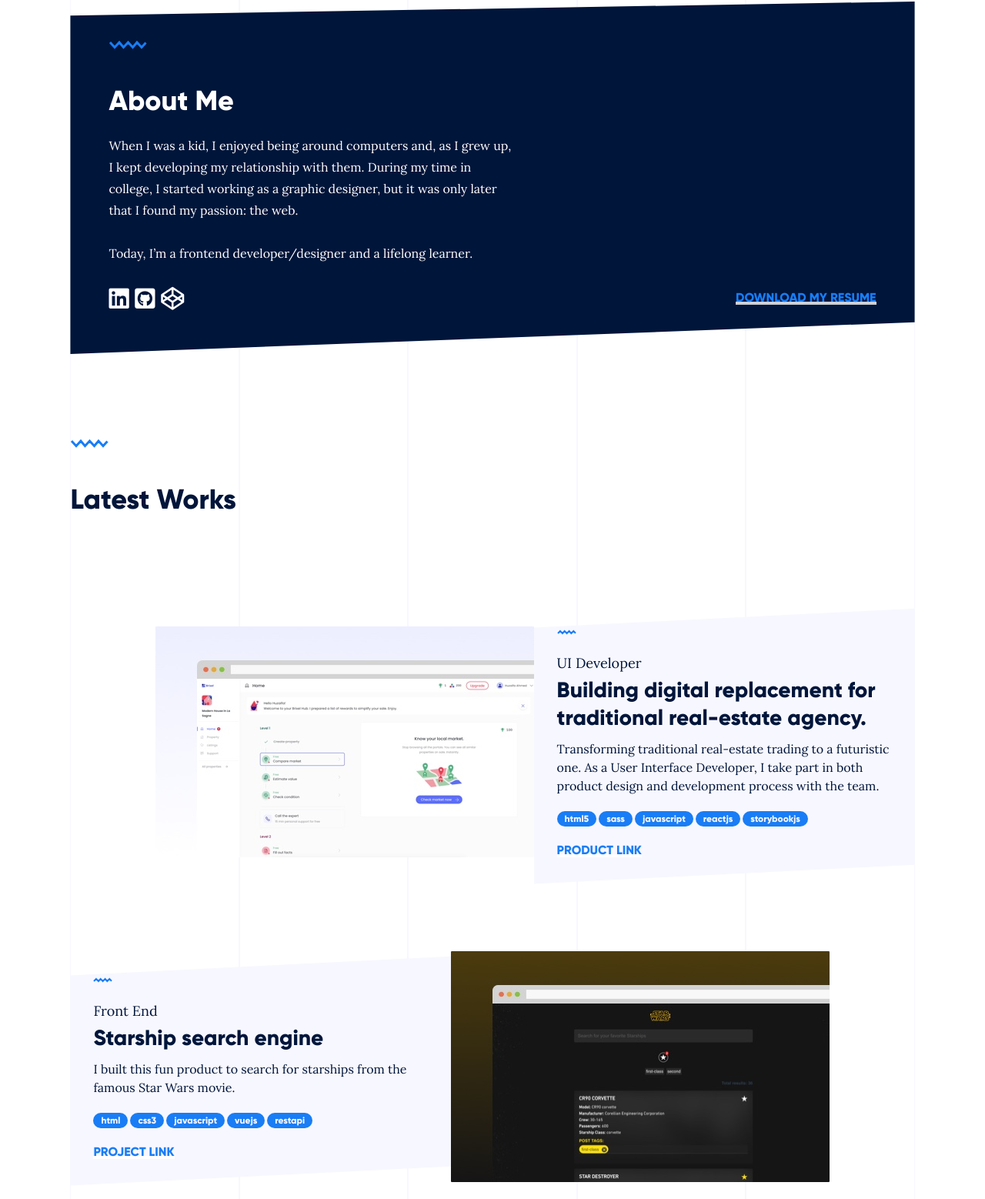
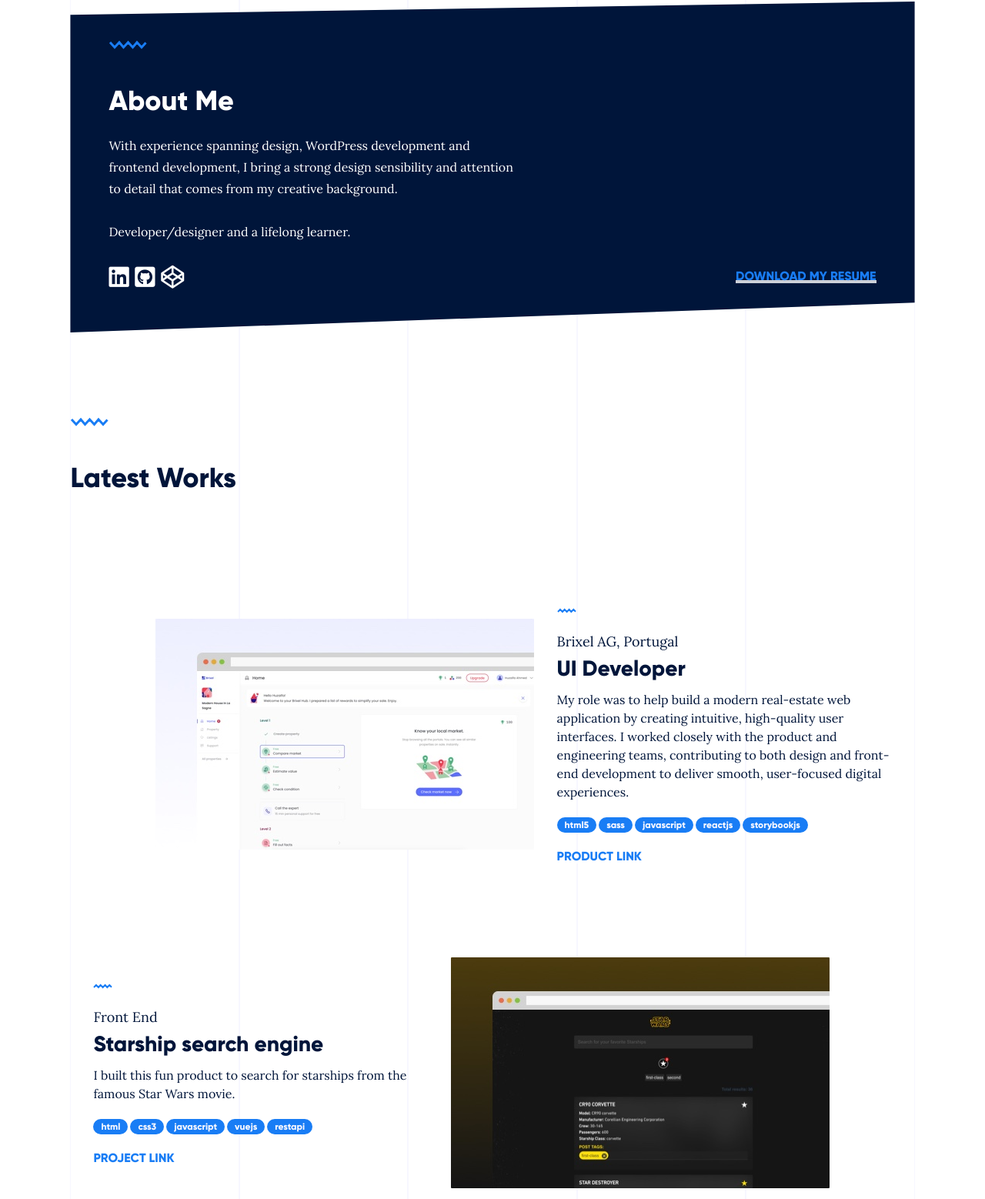
Before and after one commit to zaifajs/huzaifa.me, a website: page src/index.html in a window 1280 px wide. Shown: the part 848-2406 px from the top of the page at 77% size. Drawn offline with nearby package versions, Linux system fonts and the light colour scheme; files that its build step writes are made by us from their sources; a script that the page names is missing; files whose address does not match are found by name.

Commit message:
updated brixel work

```diff
--- a/src/index.html
+++ b/src/index.html
@@ -108,10 +108,8 @@
 			<img class="Divider--Big" src="img/divider-big.svg" alt="">
 			<h2> About Me</h2>
 			<p>
-				When I was a kid, I enjoyed being around computers and, as I grew up, I kept developing my
-				relationship with them. During my time in college, I started working as a graphic designer, but it
-				was only later that I found my passion: the web. <br><br>
-				Today, I’m a frontend developer/designer and a lifelong learner.
+				With experience spanning design, WordPress development and frontend development, I bring a strong design sensibility and attention to detail that comes from my creative background. <br><br>
+				Developer/designer and a lifelong learner.
 			</p>
 			<div class="Intro__Links">
 
@@ -137,10 +135,6 @@
 			</div>
 		</section>
 
-		<!-- Hire Me-->
-		<!-- <section class="HireMe">
-			<h3>I'm available for full time position. Interested? Shoot me an <a href="mailto:huzaifa.me">email</a></h3>
-		</section> -->
 		<!-- Work Section -->
 
 		<section class="Work" id="work">
@@ -155,17 +149,15 @@
 						<div class="Work__WorkMeta">
 							<img class="Divider--Small" src="img/divider-small.svg" alt="">
 
-							<p class="Work__WorkMeta__SubTitle">UI Developer</p>
-							<h3> Building digital replacement for traditional real-estate agency. </h3>
+							<p class="Work__WorkMeta__SubTitle">Brixel AG, Portugal</p>
+							<h3> UI Developer </h3>
 							<p class="Work__WorkMeta__Details">
-								Transforming traditional real-estate trading to a futuristic one.
-								As a User Interface Developer, I take part in both product design and development process with the team.
-							</p>
+								My role was to help build a modern real-estate web application by creating intuitive, high-quality user interfaces. I worked closely with the product and engineering teams, contributing to both design and front-end development to deliver smooth, user-focused digital experiences.							</p>
 							<p class="Work__WorkMeta__Tag">
 								<span>HTML5</span><span>SASS</span><span>JavaScript</span><span>ReactJS</span><span>StorybookJs</span>
 							</p>
 
-							<a href="https://hub.brixel.io/packageFlow/getStarted/propertyType" target="_blank" class="btn--Link">
+							<a href="https://hub.brixel.io/packageFlow/brixel_zurich" target="_blank" class="btn--Link">
 								<span>Product Link</span>
 							</a>
 						</div>
@@ -274,8 +266,9 @@
 			</div>
 			<div class="SectionContent">
 				<!-- SnapWidget -->
-        <script src="https://snapwidget.com/js/snapwidget.js"></script>
-        <iframe src="https://snapwidget.com/embed/847894" class="snapwidget-widget" allowtransparency="true" frameborder="0" scrolling="no" style="border:none; overflow:hidden;  width:100%; "></iframe>
+        <!-- SnapWidget -->
+<script src="https://snapwidget.com/js/snapwidget.js"></script>
+<iframe src="https://snapwidget.com/embed/721314" class="snapwidget-widget" allowtransparency="true" frameborder="0" scrolling="no" style="border:none; overflow:hidden;  width:100%; " title="Posts from Instagram"></iframe>
 		</section>
 
 		<!-- Quotes -->
--- a/src/sass/layout/_section.scss
+++ b/src/sass/layout/_section.scss
@@ -181,7 +181,7 @@ section {
       top: 0;
       position: absolute;
       height: 100%;
-      background: #f7f7ff;
+      // background: #f7f7ff;
       transform: matrix(1, -0.05, 0, 1, 0, 0);
       z-index: -2;
     }
```
Also changed, not shown: src/img/brixel@2x.jpg.
